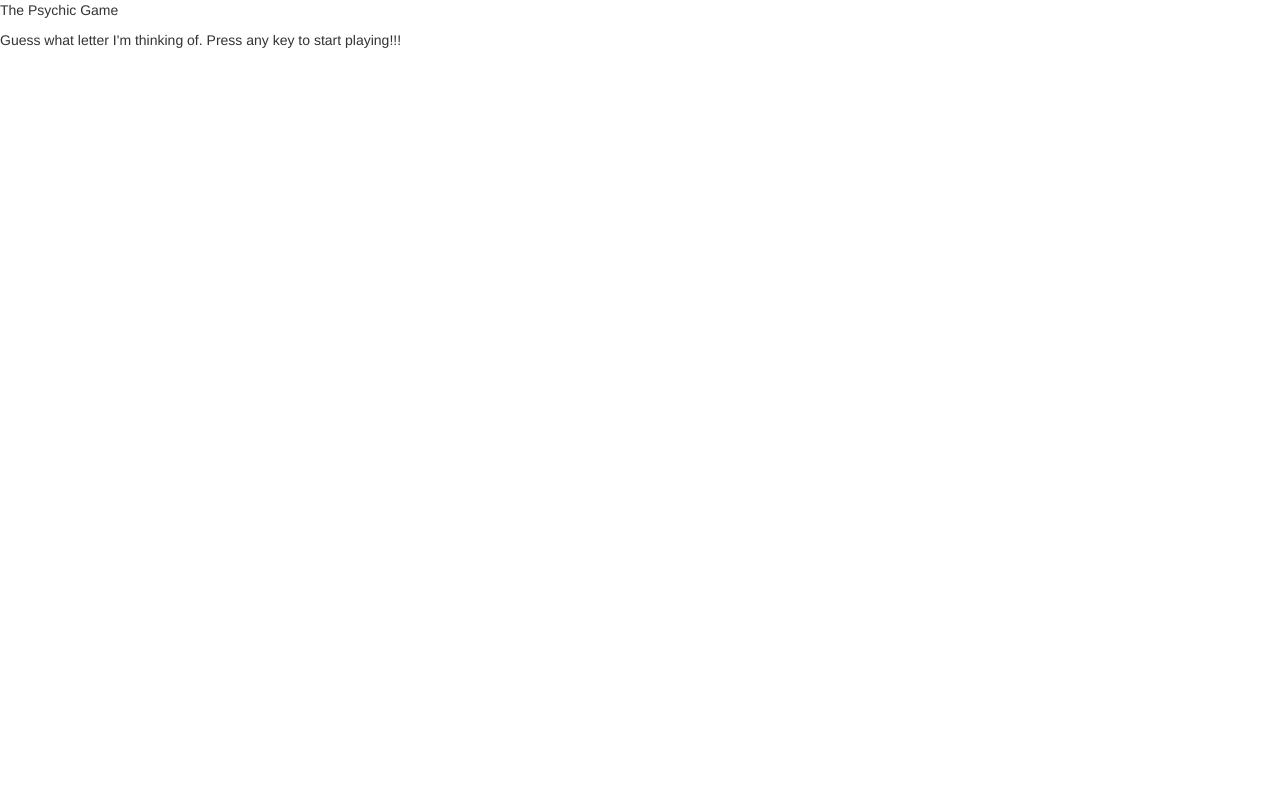
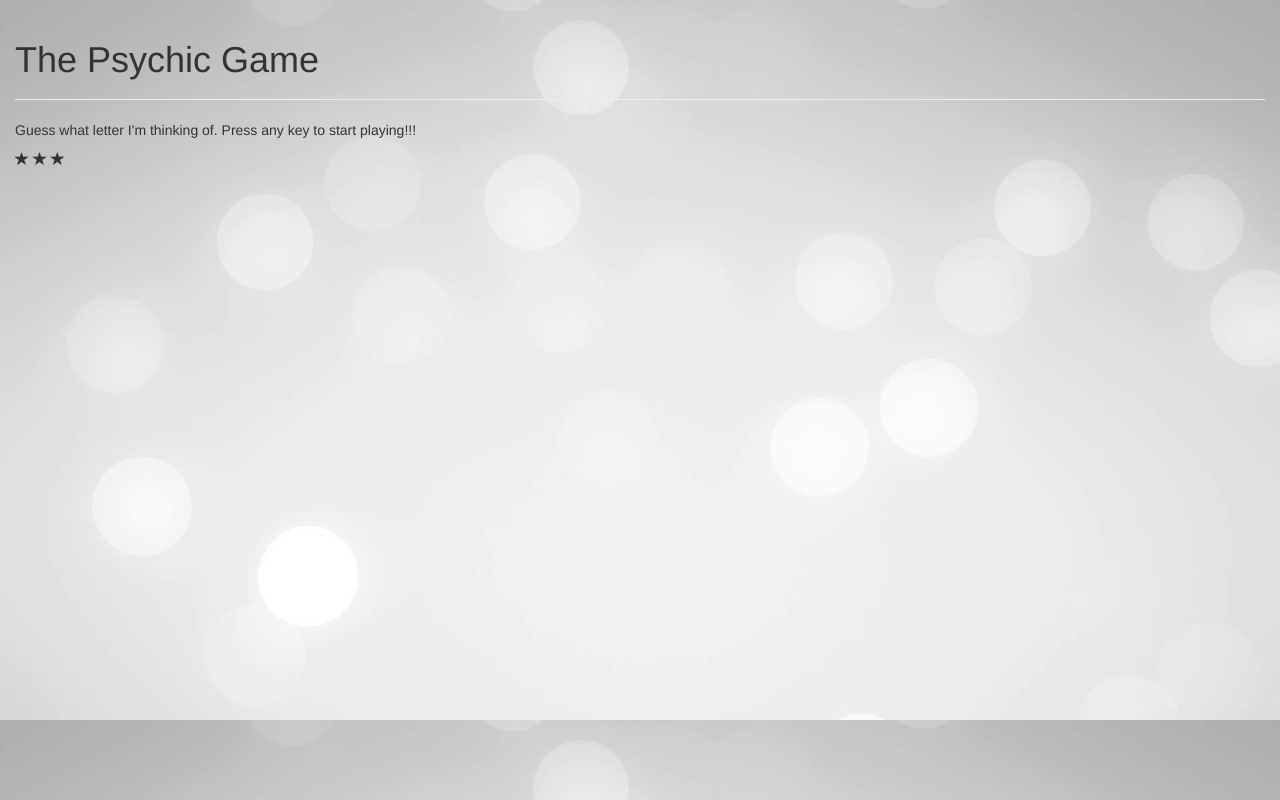
Before and after one commit to llandicho/Psychic-Game, a plain HTML site: page index.html in a window 1280 px wide. Drawn offline with nearby package versions, Linux system fonts and the light colour scheme.

Commit message:
add bg image and page styling using bootstrap

```diff
--- /dev/null
+++ b/assets/css/style.css
@@ -0,0 +1,7 @@
+body {
+    background-image: url("../../assets/images/psychic-game-background-3.jpg");
+    background-repeat: repeat;
+
+    margin: 0 auto;
+
+}
--- a/index.html
+++ b/index.html
@@ -7,11 +7,33 @@
 
   <link rel="stylesheet" href="https://maxcdn.bootstrapcdn.com/bootstrap/3.3.7/css/bootstrap.min.css" integrity="sha384-BVYiiSIFeK1dGmJRAkycuHAHRg32OmUcww7on3RYdg4Va+PmSTsz/K68vbdEjh4u" crossorigin="anonymous">
 
+
+<link rel="stylesheet" type="text/css" href="assets/css/style.css">
+
 </head>
 <body>
-  <div id="game">
-    <p>The Psychic Game</p>
+
+
+
+
+  <div class="container-fluid">
+
+
+
+
+<div class="page-header">
+  <h1>The Psychic Game</h1>
+</div>
+
+
+<div id="game">
+
     <p>Guess what letter I'm thinking of. Press any key to start playing!!!</p>
+  </div>
+
+<div class="glyphicon glyphicon-star"></div>
+<div class="glyphicon glyphicon-star"></div>
+<div class="glyphicon glyphicon-star"></div>
   </div>
 
 <script type="text/javascript" src="assets/javascript/game.js"></script>
```
Also changed, not shown: assets/images/psychic-game-background-3.jpg (added), 2 other files.
